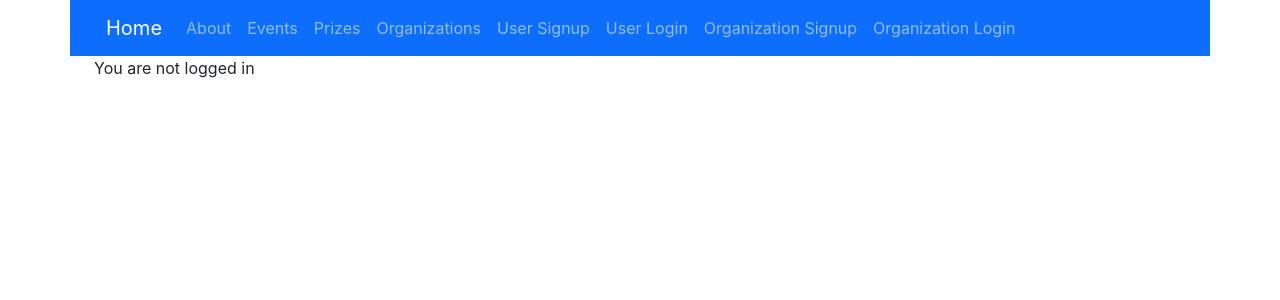
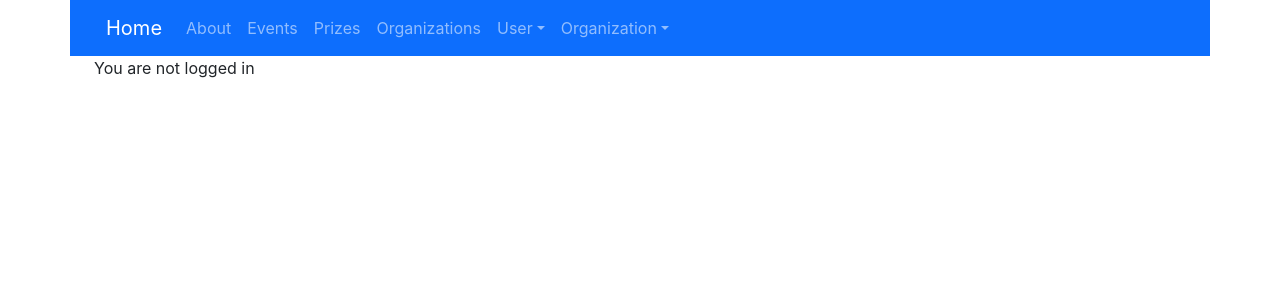
Before and after one commit to ahlinj/sports-events-finder, a React (Create React App) app in the folder front-end/: page / in a window 1280 px wide. Shown: the top 300 px of the page. Built offline with nearby package versions, Linux system fonts and the light colour scheme.

Commit message:
dropdowns added for user and org in navbar

```diff
--- a/front-end/src/App.js
+++ b/front-end/src/App.js
@@ -114,24 +114,35 @@ class App extends React.Component
                                   )}
 
                                  {!this.state.organizationStatus.logged && !this.state.userStatus.logged && (
-                                 <>
-                                  <li className="nav-item">
-                                   <a onClick={()=>this.QSetView({page:SIGNUP})} className="nav-link " href="#">User Signup</a>
+  <>
+                                  <li className="nav-item dropdown">
+                                    <a className="nav-link dropdown-toggle" href="#" id="userDropdown" role="button" data-bs-toggle="dropdown" aria-expanded="false">
+                                      User
+                                    </a>
+                                    <ul className="dropdown-menu" aria-labelledby="userDropdown">
+                                      <li>
+                                        <a onClick={() => this.QSetView({ page: SIGNUP })} className="dropdown-item" href="#">User Signup</a>
+                                      </li>
+                                      <li>
+                                        <a onClick={() => this.QSetView({ page: LOGIN })} className="dropdown-item" href="#">User Login</a>
+                                      </li>
+                                    </ul>
                                   </li>
-
-                                  <li className="nav-item" >
-                                   <a onClick={()=>this.QSetView({page:LOGIN})} className="nav-link "  href="#"> User Login</a>
+                                  <li className="nav-item dropdown">
+                                    <a className="nav-link dropdown-toggle" href="#" id="organizationDropdown" role="button" data-bs-toggle="dropdown" aria-expanded="false">
+                                      Organization
+                                    </a>
+                                    <ul className="dropdown-menu" aria-labelledby="organizationDropdown">
+                                      <li>
+                                        <a onClick={() => this.QSetView({ page: ORGSIGNUP })} className="dropdown-item" href="#">Organization Signup</a>
+                                      </li>
+                                      <li>
+                                        <a onClick={() => this.QSetView({ page: ORGLOGIN })} className="dropdown-item" href="#">Organization Login</a>
+                                      </li>
+                                    </ul>
                                   </li>
-
-                                  <li className="nav-item" >
-                                   <a onClick={()=>this.QSetView({page:ORGSIGNUP})} className="nav-link "  href="#">Organization Signup</a>
-                                  </li>
-
-                                  <li className="nav-item" >
-                                   <a onClick={()=>this.QSetView({page:ORGLOGIN})} className="nav-link "  href="#">Organization Login</a>
-                                  </li>
-                                 </>
-                                 )}
+                                </>
+                              )}
                                </ul>
                              </div>
                            </div>
```
